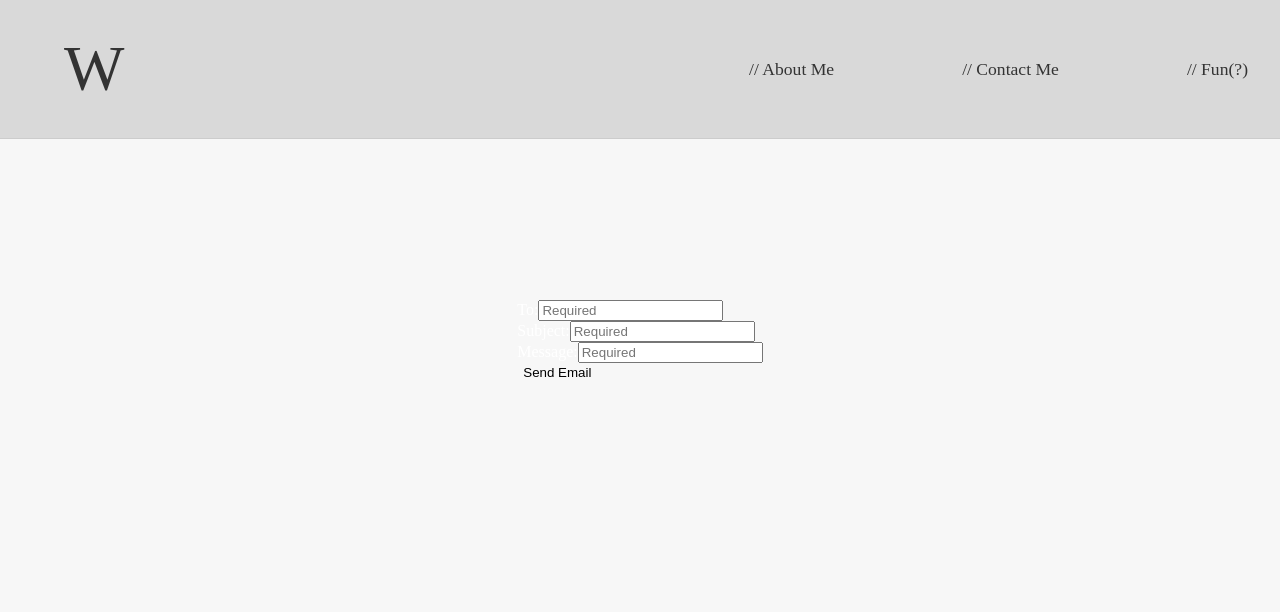
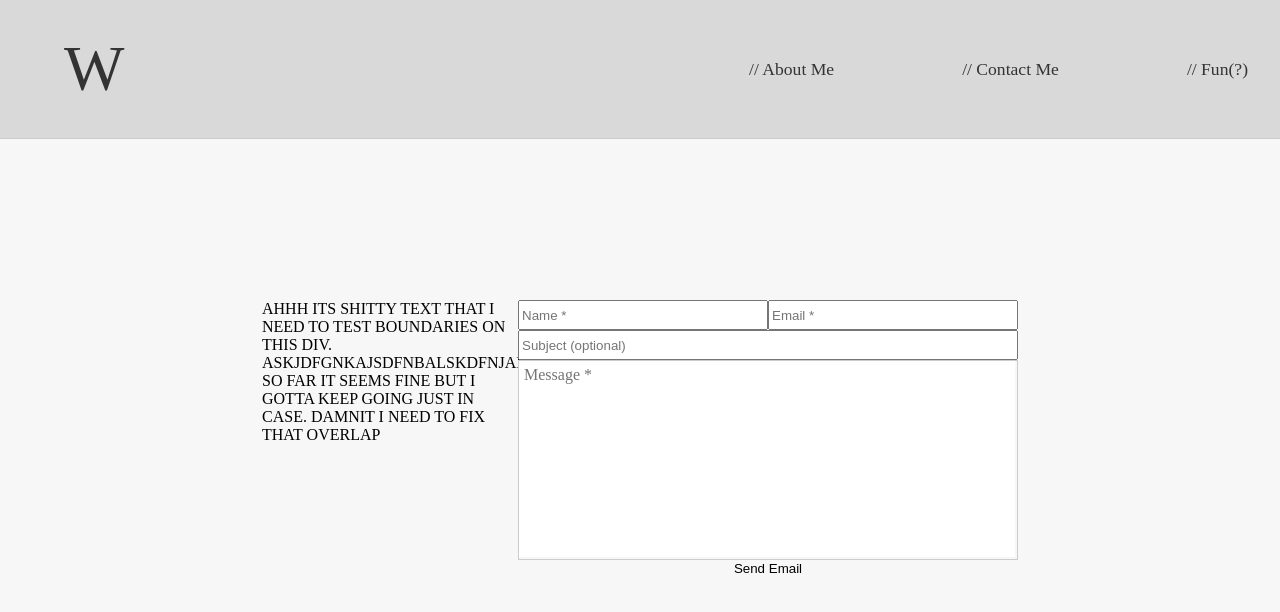
Before and after one commit to wmwassmann/master, a React (Vite) app: page /#/contact in a window 1280 px wide. Shown: the top 612 px of the page. Built offline with nearby package versions, Linux system fonts and the light colour scheme.

Commit message:
Added better email

```diff
--- /dev/null
+++ b/src/components/Contact/Contact.jsx
@@ -0,0 +1,19 @@
+import React from "react";
+import "../../css/ComponentStyles/Contact/Contact.css"
+import ContactInfo from "./ContactInfo.jsx";
+import EmailForm from "../Emails/EmailForm.jsx"
+
+const ContactMain = () => {
+    return (
+        <div className="contact-container">
+            <div className="contact-info">
+                <ContactInfo/>
+            </div>
+            <div className="email-form">
+                <EmailForm/>
+            </div>
+        </div>
+    )
+}
+
+export default ContactMain
--- /dev/null
+++ b/src/components/Contact/ContactInfo.jsx
@@ -0,0 +1,15 @@
+import React from "react";
+import "../../css/ComponentStyles/Contact/Contact.css"
+
+const ContactInfo = () => {
+    return (
+        <div className="contact-info-container">
+            AHHH ITS SHITTY TEXT THAT I NEED TO TEST BOUNDARIES ON THIS
+            DIV. ASKJDFGNKAJSDFNBALSKDFNJAKSDFNLKASJDFKLASFD
+            SO FAR IT SEEMS FINE BUT I GOTTA KEEP GOING JUST IN CASE.
+            DAMNIT I NEED TO FIX THAT OVERLAP
+        </div>
+    )
+}
+
+export default ContactInfo
--- a/src/components/Emails/EmailForm.jsx
+++ b/src/components/Emails/EmailForm.jsx
@@ -1,14 +1,17 @@
 import { useState } from "react";
 import { sendCustomEmail } from "./EmailHandler";
+import "../../css/ComponentStyles/Contact/email.css"
 
 
 const EmailForm = () => {
 
     const [details, setDetails] = useState ({
+        your_name: '',
+        your_email: '',
         subject: '',
         message: '',
-        to_email: ''
     })
+
 
     const handleDetailsChange = (event) => {
         const { name, value } = event.target;
@@ -26,36 +29,51 @@ const EmailForm = () => {
     }
 
     return (
-        <div>
-            <div>
-                <span>To:</span>
+        <div className="email-container">
+            <div className="email-head">
+                <div className="input-container">
                     <input
-                    name="to_email"
-                    value={details.to_email}
+                        className="input-name"
+                        name="your_name"
+                        value={details.your_name}
+                        onChange={handleDetailsChange}
+                        type="text"
+                        placeholder="Name *"
+                        />
+                </div>
+                <div className="input-container">
+                    <input
+                        className="input-name"
+                        name="your_email"
+                        value={details.your_email}
                         onChange={handleDetailsChange}
                         type="email"
-                    placeholder="Required"
+                        placeholder="Email *"
                         />
                 </div>
-            <div>
-                <span>Subject:</span>
+            </div>
+            <div className="email-body">
+                <div className="subject-container">
                     <input
+                        className="input-subject"
                         name="subject"
                         value={details.subject}
                         onChange={handleDetailsChange}
                         type="text"
-                    placeholder="Required"
+                        placeholder="Subject (optional)"
                         />
                 </div>
-            <div>
-                <span>Message:</span>
-                <input
+                <div className="message-container">
+                    <textarea
+                        className="input-content"
                         name="message"
                         value={details.message}
                         onChange={handleDetailsChange}
                         type="text"
-                    placeholder="Required"
+                        // maxLength={500}
+                        placeholder="Message *"
                         />
+                </div>
             </div>
             <button
                 disabled={!details.to_email || !details.message || !details.subject}
--- a/src/components/Emails/EmailHandler.jsx
+++ b/src/components/Emails/EmailHandler.jsx
@@ -9,7 +9,8 @@ const sendCustomEmail = (details) => {
             import.meta.env.VITE_EMAIL_TEMPLATE_ID,
 
             {
-                to_email: details.to_email,
+                your_name: details.your_name,
+                your_email: details.your_email,
                 subject: details.subject,
                 message: details.message
             }
--- /dev/null
+++ b/src/css/ComponentStyles/Contact/contact.css
@@ -0,0 +1,14 @@
+.contact-container {
+    display: flex;
+    color: black;
+}
+
+
+.email-form {
+    width: 500px;
+}
+
+
+.contact-info-container {
+    width: 20vw;
+}
--- /dev/null
+++ b/src/css/ComponentStyles/Contact/email.css
@@ -0,0 +1,60 @@
+.email-container, .input-container {
+    display: flex;
+    flex-direction: column;
+    align-items: center;
+}
+
+.email-container {
+
+}
+
+.email-head {
+    display: flex;
+    flex-direction: row;
+}
+
+.email-body {
+
+}
+
+
+.input-container {
+    /* text-align: start; */
+}
+
+.input-name {
+    height: 30px;
+    width:250px;
+}
+
+.input-subject, .input-content {
+    width:500px;
+}
+
+.input-subject {
+    height: 30px;
+}
+
+.message-container {
+    width: 500px;
+    height: 200px;
+    border: 1px solid #ccc;
+    overflow: auto;
+    resize: none; /* Prevent resizing */
+}
+
+
+.input-content {
+    width: calc(100% - 2px); /* Adjust for border */
+    height: calc(100% - 2px); /* Adjust for border */
+    border: none;
+    padding: 5px;
+    box-sizing: border-box;
+    outline: none;
+    font-family: inherit;
+    font-size: inherit;
+    line-height: inherit;
+    overflow: hidden; /* Hide overflow */
+    resize: none; /* Prevent resizing */
+    overflow-wrap: break-word;
+}
--- a/src/pages/Contact.jsx
+++ b/src/pages/Contact.jsx
@@ -1,11 +1,11 @@
 import React from "react";
 import "../css/PageStyles/ContactMe/contactInfo.css";
-import EmailForm from "../components/Emails/EmailForm.jsx"
+import ContactMain from "../components/Contact/Contact.jsx"
 
 export default function Contact() {
     return (
         <div className="info-container">
-            <EmailForm/>
+            <ContactMain/>
         </div>
     )
 }
```
Lines whose indentation alone changed are shown as unchanged.
